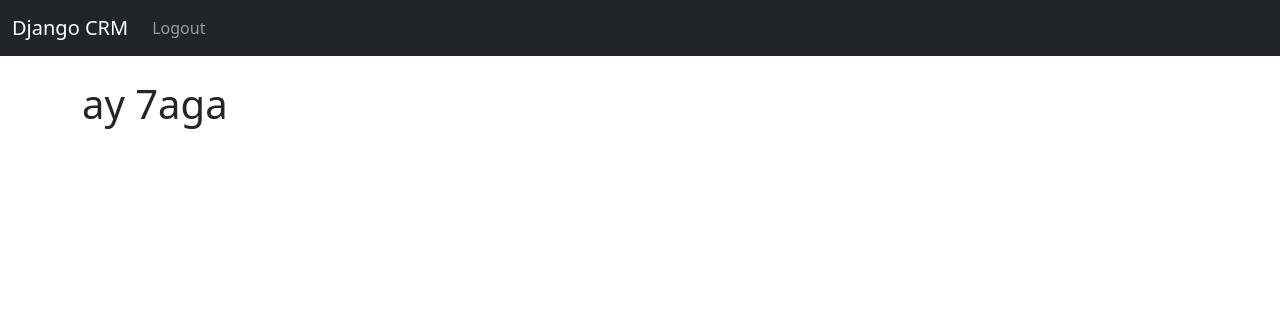
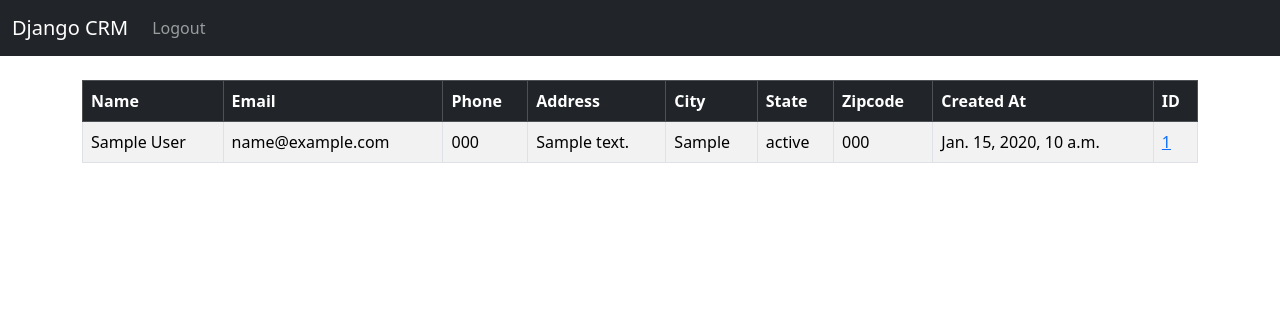
Before and after one commit to KhalidHamdi/DJANGO-CRM, a Django app: page / in a window 1280 px wide. Shown: the top 316 px of the page. Run offline with Django 5.2, Linux system fonts and the light colour scheme; a user stored in the database is signed in; tables that the repository leaves empty hold one stand-in row (values such as "Sample post").

Commit message:
feat(records): implement view functionality for CRM records
- Implemented display of all records
- Implemented view function to display details of a single record

```diff
--- a/website/templates/home.html
+++ b/website/templates/home.html
@@ -1,7 +1,53 @@
-{% extends 'base.html' %} {% block content %} {% if user.is_authenticated %}
-<h1>
-  ay 7aga
-  <h1>
+{% extends 'base.html' %}
+
+{% block content %}
+
+
+
+{% if user.is_authenticated %}
+
+
+<table class="table table-striped table-hover table-bordered">
+  <thead class="table-dark">
+    <tr>
+      <th scope="col">Name</th>
+      <th scope="col">Email</th>
+      <th scope="col">Phone</th>
+      <th scope="col">Address</th>
+      <th scope="col">City</th>
+      <th scope="col">State</th>
+      <th scope="col">Zipcode</th>
+      <th scope="col">Created At</th>
+      <th scope="col">ID</th>
+    </tr>
+  </thead>
+  <tbody>
+
+{% if records %}
+	{% for record in records %}
+		<tr>
+			<td>{{ record.first_name }} {{ record.last_name }}</td>
+			<td>{{ record.email }}</td>
+			<td>{{ record.phone }}</td>
+			<td>{{ record.address }}</td>
+			<td>{{ record.city }}</td>
+			<td>{{ record.state }}</td>
+			<td>{{ record.zipcode }}</td>
+			<td>{{ record.created_at }}</td>
+			<td><a href="{% url 'record' record.id %}">{{ record.id }}</a></td>
+		</tr>
+	{% endfor %}
+
+{% endif %}
+
+
+	  </tbody>
+	</table>
+
+
+
+
+
     {% else %}
 
     <div class="col-md-6 offset-md-3">
@@ -28,7 +74,4 @@
         </div>
         <button type="submit" class="btn btn-secondary">Login</button>
       </form>
-    </div>
     {% endif %} {% endblock content %}
-  </h1>
-</h1>
--- a/website/urls.py
+++ b/website/urls.py
@@ -5,5 +5,6 @@ urlpatterns = [
     path('',views.home , name='home'),
     path('logout/',views.logout_user , name='logout'),
     path('register/',views.register_user , name='register'),
+    path('record/<int:pk>',views.customer_record , name='record'),
 
 ]
--- a/website/views.py
+++ b/website/views.py
@@ -2,8 +2,11 @@ from django.shortcuts import render,redirect
 from django.contrib.auth import authenticate,login,logout
 from django.contrib import messages
 from .form import SignUpForm
+from .models import Record
 
 def home(request):
+    records= Record.objects.all()
+
     if request.method == "POST":
         username=request.POST['username']
         password=request.POST['password']
@@ -16,7 +19,7 @@ def home(request):
             messages.success(request, "There was a problem trying login , Please Try again!")
             return redirect('home')
     else:
-        return render(request,'home.html',{})
+        return render(request,'home.html',{'records':records})
 
 def logout_user(request):
     logout(request)
@@ -38,3 +41,12 @@ def register_user(request):
         form = SignUpForm()
         return render(request,'register.html',{'form':form})
     return render(request,'register.html',{'form':form})
+
+
+def customer_record(request,pk):
+    if request.user.is_authenticated:
+        customer_record = Record.objects.get(id=pk)
+        return render(request,'record.html',{'customer_record':customer_record})
+    else:
+        messages.success(request,"You must be logged in to view this page.")
+        return redirect('home')
```
Also changed, not shown: website/templates/record.html (added, +36 -0 lines).
